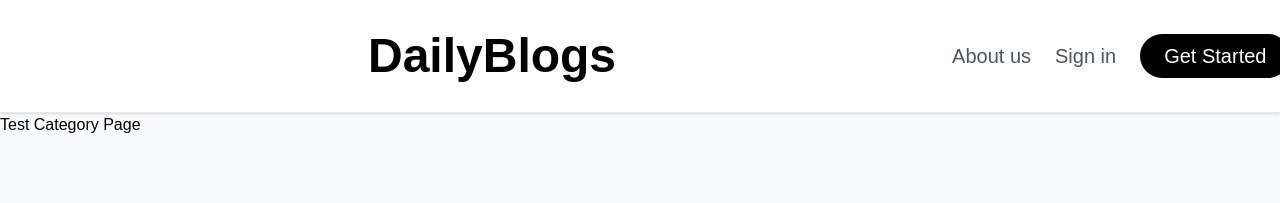
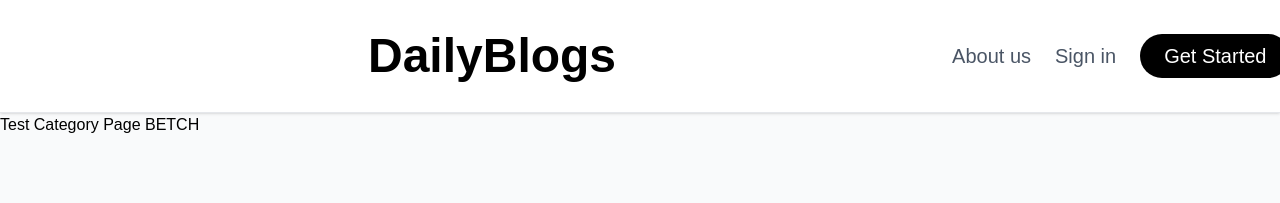
Before and after one commit to babkkin/daily-blogs, a Next.js app: page /category in a window 1280 px wide. Shown: the top 203 px of the page. Built offline with nearby package versions, Linux system fonts and the light colour scheme; a web font is replaced by a local one.

Commit message:
Update page.js

```diff
--- a/app/category/page.js
+++ b/app/category/page.js
@@ -1,9 +1,9 @@
-
-
 export default function CategoryPage() {
   return (
     <div>
         Test Category Page
+
+        BETCH
     </div>
   )
 }
```
